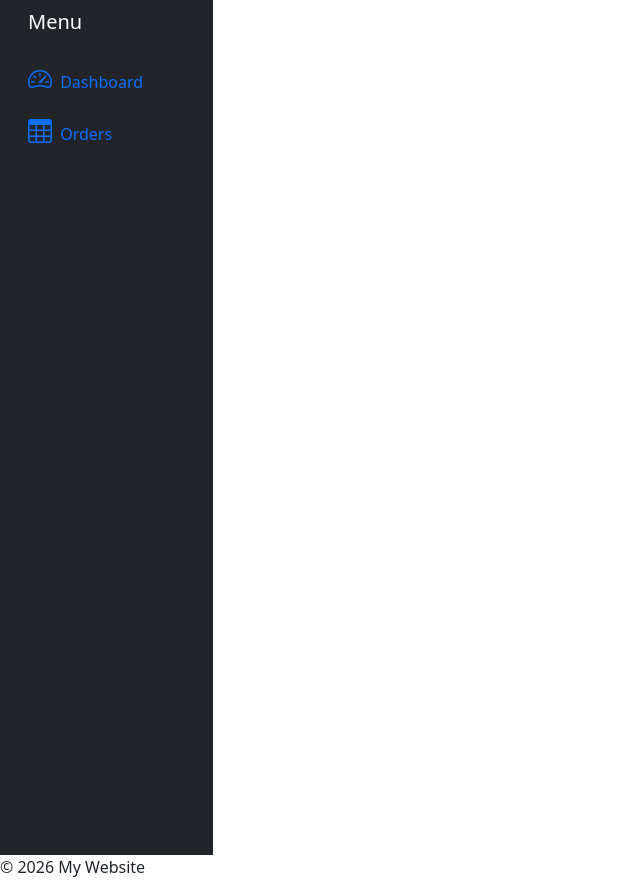
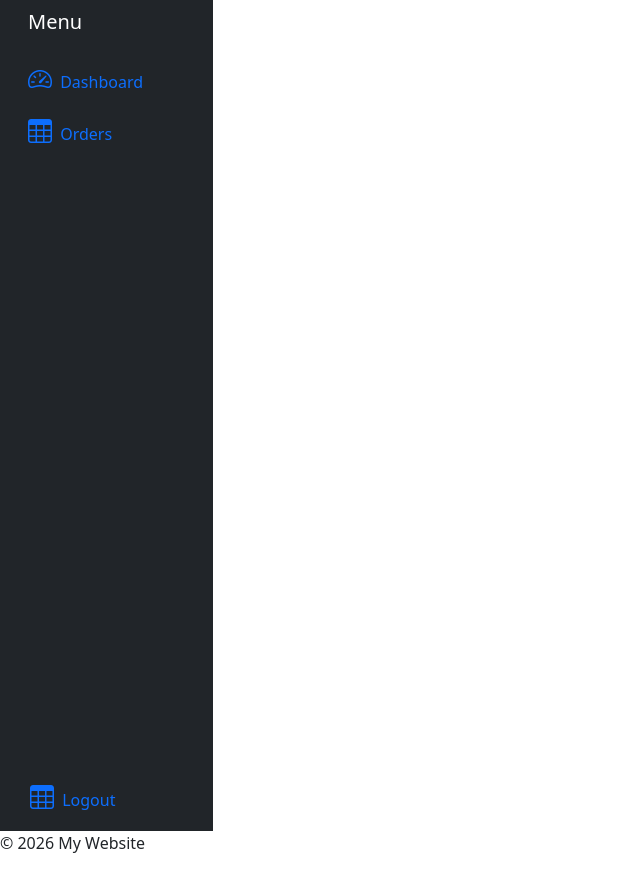
Before and after one commit to amitsaini95/EStore, a Django app: template Estore/templates/Dashboard.html in a window 1280 px wide. Shown: the part 57-952 px from the top of the page, without its empty margins (0-640 px from the left). After the commit the page ends 910 px from the top, so only its background shows below. Run offline with Django 3.2, Linux system fonts and the light colour scheme; the template is opened without the code that fills it, so the values that code supplies are empty.

Commit message:
user logout

```diff
--- a/Estore/AccountApp/urls.py
+++ b/Estore/AccountApp/urls.py
@@ -4,5 +4,6 @@
     path('registration-form',views.RegisterView,name="Register"),
     path('activate/<uidb64>/<token>/',views.ActivateView,name="activate"),
     path('login/',views.LoginView,name="Login"),
-    path('dashboard',views.DashboardView,name="Dashboard")
+    path('dashboard',views.DashboardView,name="Dashboard"),
+    path('logout',views.LogoutView,name="Logout")
 ]
--- a/Estore/AccountApp/views.py
+++ b/Estore/AccountApp/views.py
@@ -78,3 +78,7 @@
 
 def DashboardView(request):
     return render(request,"Dashboard.html")
+
+def LogoutView(request):
+    logout(request)
+    return redirect('Login')
--- /dev/null
+++ b/Estore/static/css/dashboard.css
@@ -0,0 +1,10 @@
+*{
+    margin:0px;
+    padding:0px;
+
+}
+.LogOutBtn{
+    position: absolute;
+    bottom: -80px;
+    left: 30px;
+}
--- a/Estore/templates/Dashboard.html
+++ b/Estore/templates/Dashboard.html
@@ -14,15 +14,20 @@
                 <ul class="nav nav-pills flex-column mb-sm-auto mb-0 align-items-center align-items-sm-start" id="menu">
 
                     <li>
-                        <a href="#submenu1" data-bs-toggle="collapse" class="nav-link px-0 align-middle">
+                        <a href="{% url 'Dashboard' %}" data-bs-toggle="collapse" class="nav-link px-0 align-middle">
                             <i class="fs-4 bi-speedometer2"></i> <span class="ms-1 d-none d-sm-inline">Dashboard</span> </a>
 
                     </li>
                     <li>
-                        <a href="#" class="nav-link px-0 align-middle">
+                        <a href="#jdsf" class="nav-link px-0 align-middle">
                             <i class="fs-4 bi-table"></i> <span class="ms-1 d-none d-sm-inline">Orders</span></a>
                     </li>
-
+                    <div class="LogOutBtn">
+                   <li>
+                        <a href="{% url 'Logout' %}" class="nav-link px-0 align-middle">
+                            <i class="fs-4 bi-table"></i> <span class="ms-1 d-none d-sm-inline">Logout</span></a>
+                    </li>
+                </div>
 
 
                 </ul>
@@ -30,7 +35,7 @@
 
         </div>
         <div class="col-10 py-3">
-            Content area...
+
         </div>
     </div>
 </div>
--- a/Estore/templates/base.html
+++ b/Estore/templates/base.html
@@ -86,6 +86,7 @@
         <p>© 2026 My Website</p>
     </footer>
     <link rel="stylesheet" href="{% static "cart/cart.css" %}">
+      <link rel="stylesheet" href="{% static "css/dashboard.css" %}">
 
     <link rel="stylesheet" href="https://cdn.jsdelivr.net/npm/bootstrap-icons@1.13.1/font/bootstrap-icons.min.css">
 </body>
```
Also changed, not shown: Estore/db.sqlite3.
